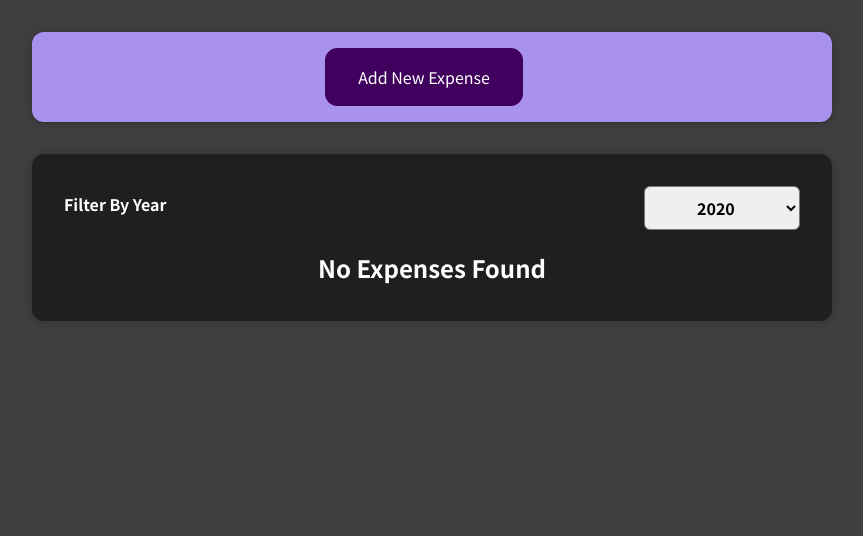
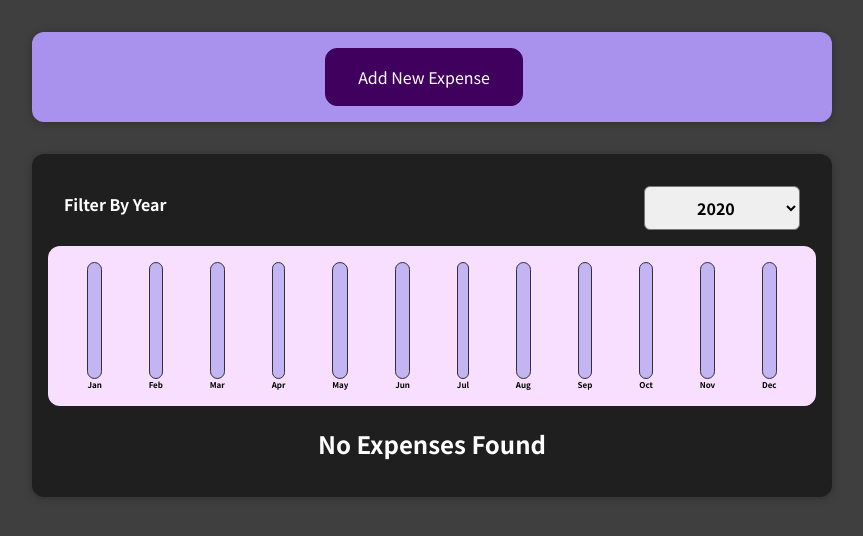
Before and after one commit to betiiy-haile/Expence-Tracker-App, a React (Create React App) app: page / in a window 1280 px wide. Shown: the top 536 px of the page, without its empty margins (208-1071 px from the left). Built offline with nearby package versions, Linux system fonts and the light colour scheme.

Commit message:
Displaying Chart to the UI

```diff
--- a/src/components/Chart/Chart.js
+++ b/src/components/Chart/Chart.js
@@ -3,10 +3,12 @@ import React from 'react'
 import "./Chart.css"
 import ChartBar from './ChartBar'
 
-function Chart() {
+function Chart(props) {
+    const dataPointValues = props.dataPoints.map(dataPoint => dataPoint.value)
+    const totalMax = Math.max(...dataPointValues)
   return (
     <div className='chart'>
-      {props.dataPoints.map(dataPoint => <ChartBar key={dataPoint.label} value={dataPoint.value} maxValue={null} label={dataPoint.label} />)}
+      {props.dataPoints.map(dataPoint => <ChartBar key={dataPoint.label} value={dataPoint.value} maxValue={totalMax} label={dataPoint.label} />)}
     </div>
   )
 }
--- a/src/components/Chart/ChartBar.js
+++ b/src/components/Chart/ChartBar.js
@@ -3,8 +3,8 @@ import React from 'react'
 import "./ChartBar.css"
 function ChartBar(props) {
     let barFillHeight = "0%"
-    if (props.max > 0){
-        barFillHeight = Math.Round((props.value / props.maxValue) * 100) + "%"
+    if (props.maxValue > 0){
+        barFillHeight = Math.round((props.value / props.maxValue) * 100) + "%"
     }
 
   return (
--- /dev/null
+++ b/src/components/Expenses/ExpenseChart.js
@@ -0,0 +1,31 @@
+import React from 'react'
+
+import Chart from '../Chart/Chart'
+
+function ExpenseChart(props) {
+
+    const chartDataPoints = [
+      { label: "Jan", value: 0 },
+      { label: "Feb", value: 0 },
+      { label: "Mar", value: 0 },
+      { label: "Apr", value: 0 },
+      { label: "May", value: 0 },
+      { label: "Jun", value: 0 },
+      { label: "Jul", value: 0 },
+      { label: "Aug", value: 0 },
+      { label: "Sep", value: 0 },
+      { label: "Oct", value: 0 },
+      { label: "Nov", value: 0 },
+      { label: "Dec", value: 0 }
+    ];
+
+    for(const expense of props.expenses){
+        const expenseMonth = expense.date.getMonth()  // starting from 0 => January: 0
+        chartDataPoints[expenseMonth].value += expense.amount
+    }
+  return (
+    <Chart dataPoints={chartDataPoints} />
+  )
+}
+
+export default ExpenseChart
--- a/src/components/Expenses/Expenses.js
+++ b/src/components/Expenses/Expenses.js
@@ -1,7 +1,7 @@
 import React, { useState } from "react";
 
-import ExpenseItem from "./ExpenseItem";
 import Card from "../UI/Card";
+import ExpenseChart from "./ExpenseChart";
 import ExpenseList from "./ExpenseList";
 import ExpenseFilter from "./ExpenseFilter";
 
@@ -33,7 +33,7 @@ function Expenses(props) {
             amount={expense.amount}
           />
         ))} */}
-
+      <ExpenseChart expenses={filteredExpenses} />
       <ExpenseList items={filteredExpenses} />
 
       {/* <ExpenseItem
--- a/src/components/NewExpense/ExpenseForm.js
+++ b/src/components/NewExpense/ExpenseForm.js
@@ -1,7 +1,6 @@
 import React, { useState } from 'react'
 
 import "./ExpenseForm.css"
-import { prettyDOM } from '@testing-library/react';
 const ExpenseForm = (props) => {
 
     const [enteredTitle, setEnteredTitle] = useState('')
@@ -50,11 +49,11 @@ const ExpenseForm = (props) => {
 
         const expense = {
             title: enteredTitle,
-            amount: enteredAmount,
+            amount: +enteredAmount,
             date: new Date(enteredDate)
         }
 
-        props.onSaveExpenseDate(expense);
+        props.onSaveExpenseData(expense);
         setEnteredTitle("")
         setEnteredAmount("");
         setEnteredDate("");
```
